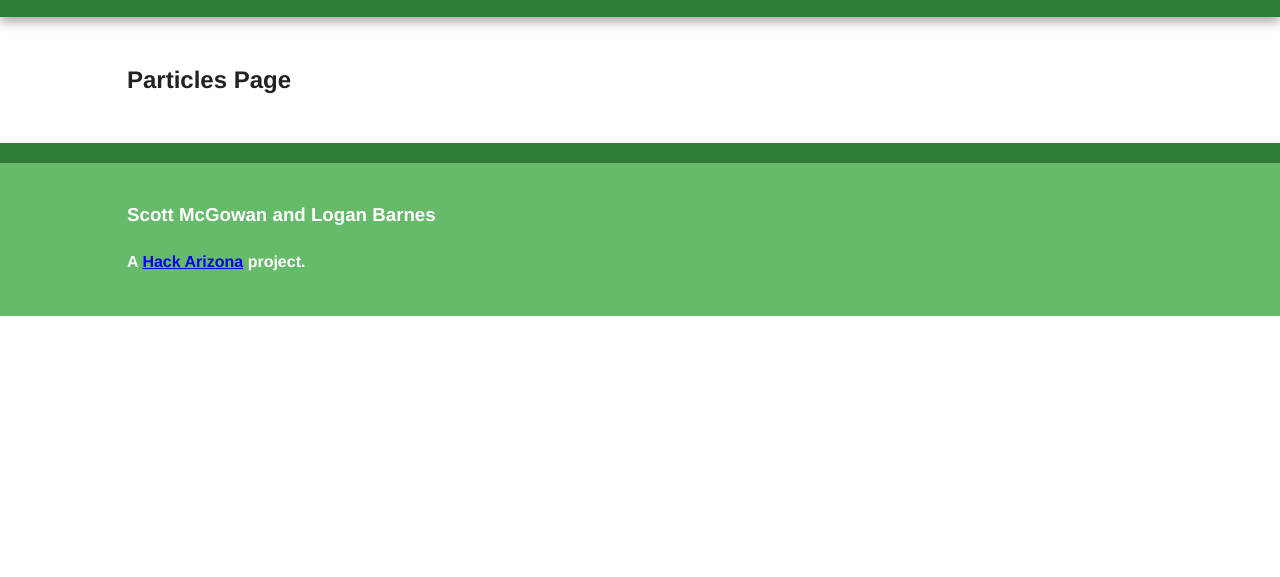
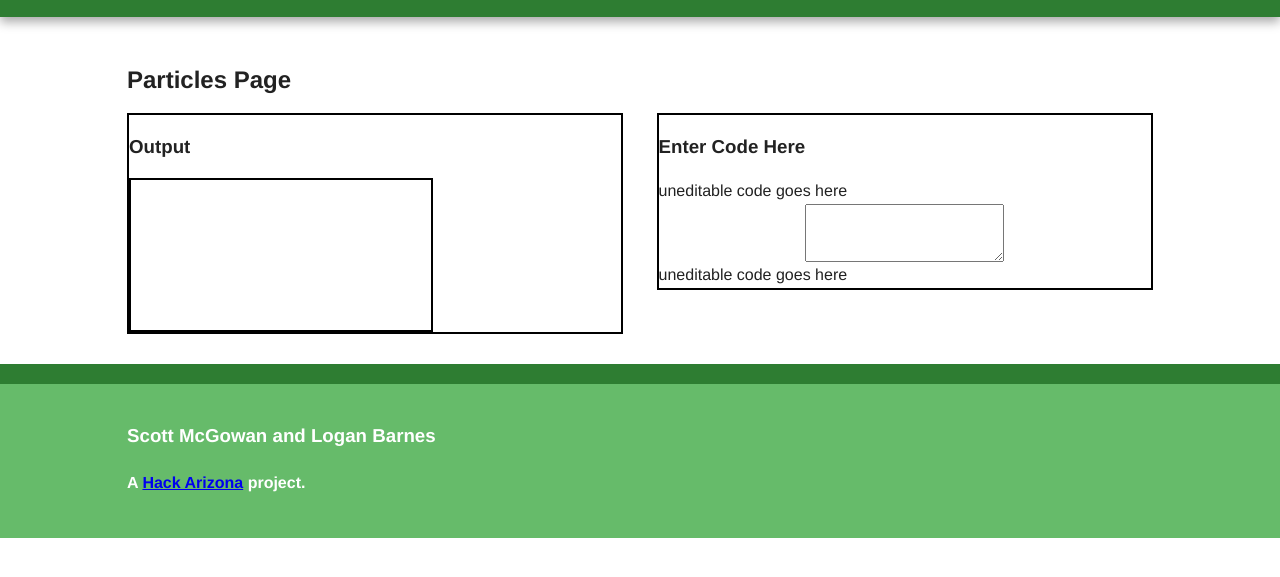
Before and after one commit to LoganBarnes/GPUJS, a plain HTML site: page particles/index.html in a window 1280 px wide. Shown: the part 79-656 px from the top of the page. Drawn offline with Linux system fonts and the light colour scheme; files that its build step writes are made by us from their sources; files whose address does not match are found by name.

Commit message:
intermit commit

```diff
--- a/common/css/main.css
+++ b/common/css/main.css
@@ -154,19 +154,27 @@ nav a:hover {
    Author's custom styles
    ========================================================================== */
 
+.left {
+    display: inline-block;
+    float: left;
+    width: 48%;
+    margin: 0 0;
+    border: 2px solid black;
+}
 
+.right {
+    display: inline-block;
+    float: right;
+    width: 48%;
+    margin: 0 0;
+    border: 2px solid black;
+}
 
-
-
-
-
-
-
-
-
-
-
-
+textarea {
+    display: block;
+    margin-left: auto;
+    margin-right: auto;
+}
 
 /* ==========================================================================
    Media Queries
--- /dev/null
+++ b/particles/css/particles.css
@@ -0,0 +1,11 @@
+#particles-textarea {
+    /*border: 2px solid black;*/
+}
+
+#particles-canvas {
+    border: 2px solid black;
+}
+
+#canvas-container #textarea-container {
+    resize: both;
+}
--- a/particles/index.html
+++ b/particles/index.html
@@ -12,8 +12,10 @@
 
         <link rel="stylesheet" href="/gpu.js/common/css/normalize.min.css">
         <link rel="stylesheet" href="/gpu.js/common/css/main.css">
+        <link rel="stylesheet" href="css/particles.css">
 
         <script src="/gpu.js/common/thirdparty/modernizr-2.8.3.min.js"></script>
+        <script src="js/main.js"></script>
     </head>
     <body>
 
@@ -32,9 +34,28 @@
 
         <div class="main-container">
 
-            <div class="main wrapper clearfix">
+            <div class="main wrapper clearfix container">
+
                 <h2>Particles Page</h2>
+                <!-- Canvas for three.js -->
+                <div class="left" id="canvas-container">
+                    <h3>Output</h3>
+                    <canvas id="particles-canvas">
+                    </canvas>
+                </div>
 
+                <!-- User input section -->
+                <div class="right" id="textarea-container">
+                    <h3>Enter Code Here</h2>
+                    uneditable code goes here
+                    <!-- Text area for user input of code -->
+                    <div>
+                        <textarea id="particles-textarea">
+
+                        </textarea>
+                    </div>
+                    uneditable code goes here
+                </div>
             </div> <!-- #main -->
         </div> <!-- #main-container -->
 
```
Also changed, not shown: 2 other files.
